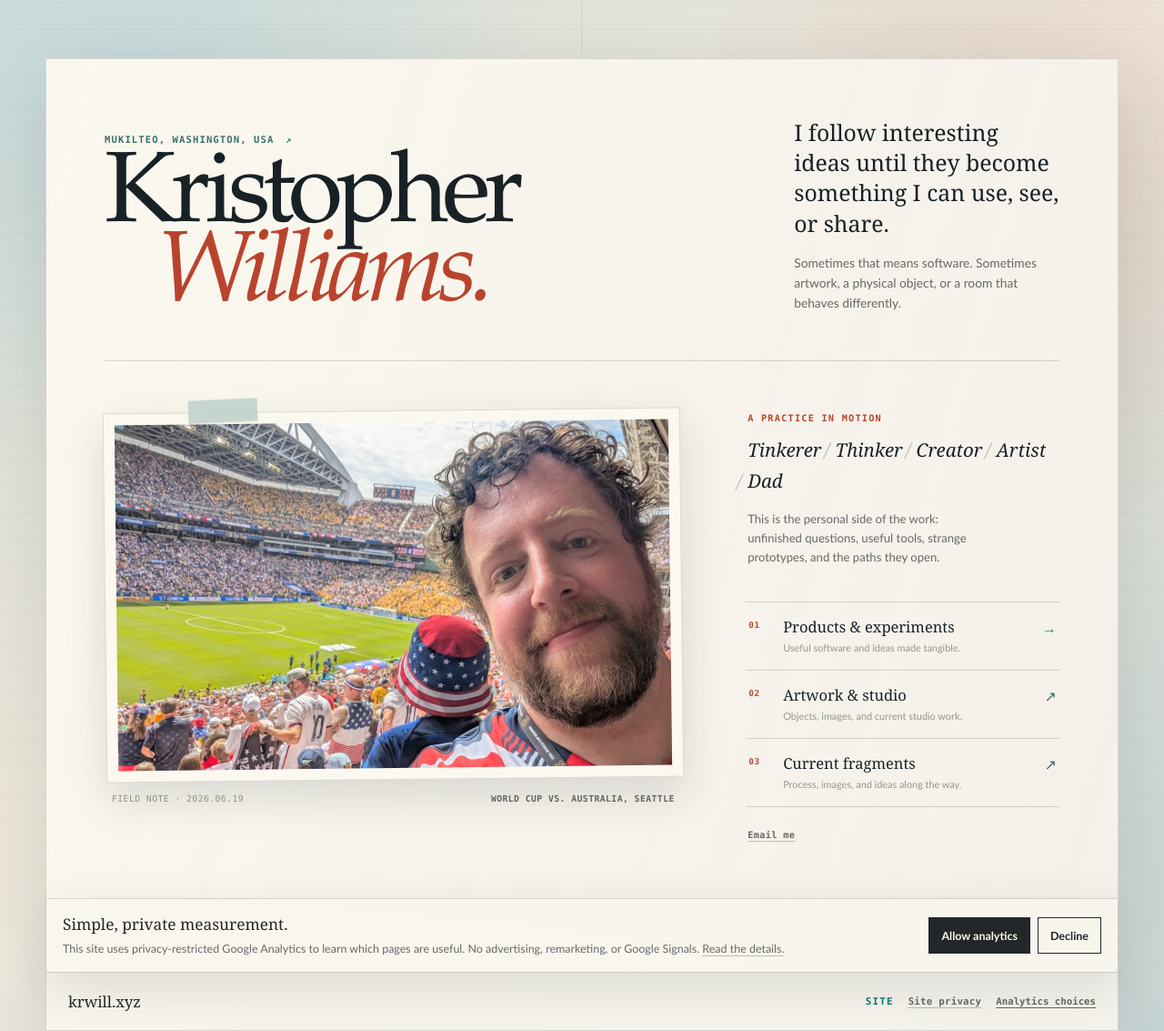
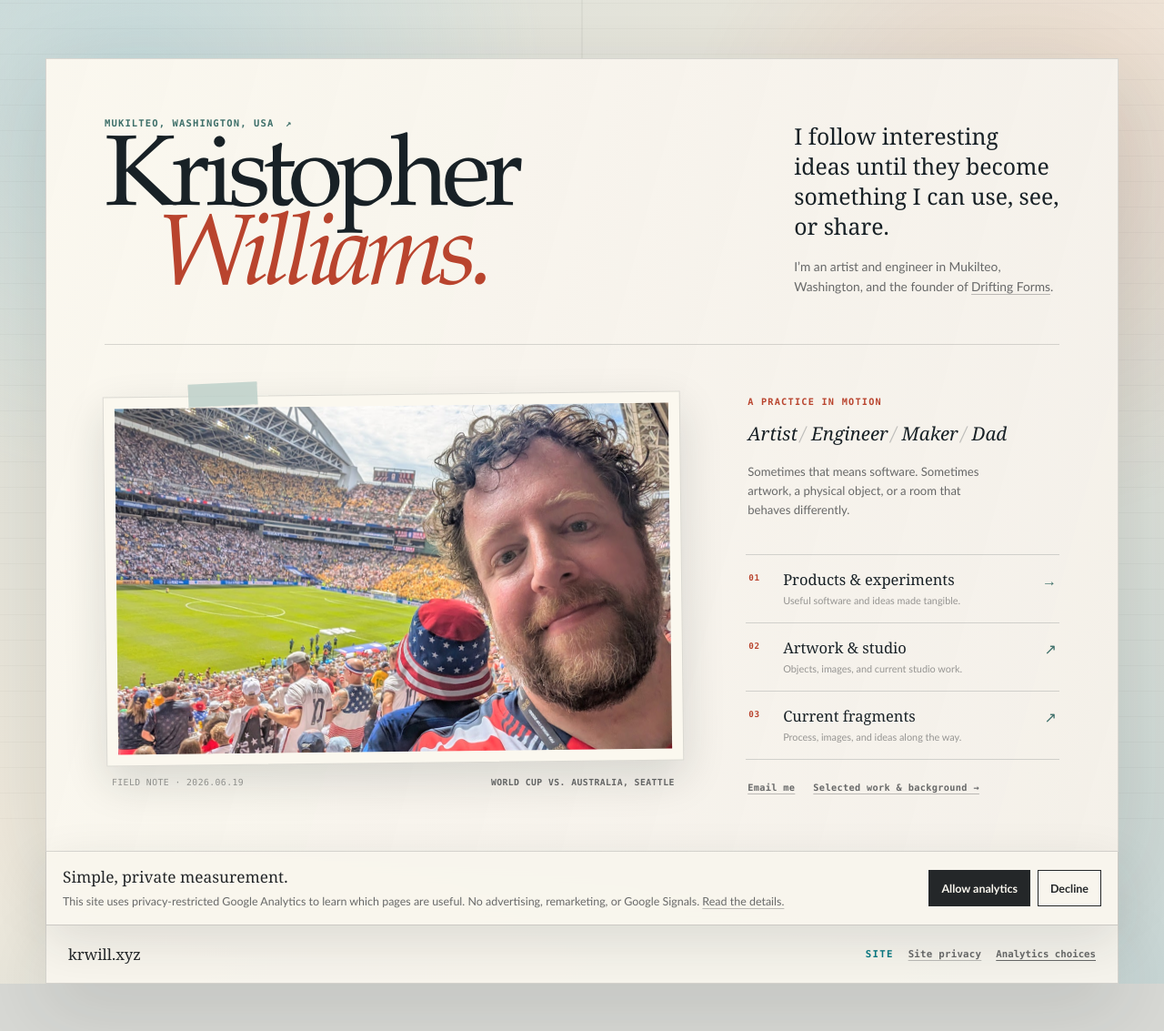
Before and after one commit to krwillxyz/krwillxyz.github.io, a Jekyll site: the page built from index.md, in a window 1280 px wide. Shown: the whole page at 91% size. Built offline with Jekyll 4.4.1, drawn with Linux system fonts in a browser that asks for light colours; after the commit the page ends 1081 px from its top, so only the background shows below that.

Commit message:
Strengthen personal identity and provenance

```diff
--- a/index.md
+++ b/index.md
@@ -15,7 +15,7 @@ bio_image: /assets/images/world-cup-bio.jpg
     </div>
     <div class="personal-intro">
       <p class="personal-thesis">I follow interesting ideas until they become something I can use, see, or share.</p>
-      <p class="personal-range">Sometimes that means software. Sometimes artwork, a physical object, or a room that behaves differently.</p>
+      <p class="personal-range">I’m an artist and engineer in Mukilteo, Washington, and the founder of <a href="https://company.driftingforms.com" target="_blank" rel="noopener noreferrer">Drifting Forms</a>.</p>
     </div>
   </header>
 
@@ -32,13 +32,12 @@ bio_image: /assets/images/world-cup-bio.jpg
       <div class="personal-note">
         <p class="personal-note-label">A practice in motion</p>
         <p class="personal-facets">
-          <a href="/products/">Tinkerer</a>
-          <a href="/resume/">Thinker</a>
-          <a href="https://www.instagram.com/krwillxyz/" target="_blank" rel="noopener noreferrer">Creator</a>
           <a href="https://studio.driftingforms.com" target="_blank" rel="noopener noreferrer">Artist</a>
+          <a href="/resume/">Engineer</a>
+          <a href="/products/">Maker</a>
           <span>Dad</span>
         </p>
-        <p class="personal-note-copy">This is the personal side of the work: unfinished questions, useful tools, strange prototypes, and the paths they open.</p>
+        <p class="personal-note-copy">Sometimes that means software. Sometimes artwork, a physical object, or a room that behaves differently.</p>
       </div>
 
       <nav class="personal-paths" aria-label="Explore Kristopher Williams's work">
@@ -61,6 +60,7 @@ bio_image: /assets/images/world-cup-bio.jpg
 
       <div class="personal-contact">
         <a href="mailto:kristopher.williams@fastmail.com">Email me</a>
+        <a href="/resume/">Selected work &amp; background →</a>
       </div>
     </div>
   </div>
```
Also changed, not shown: resume/index.md (+2 -2 lines).
